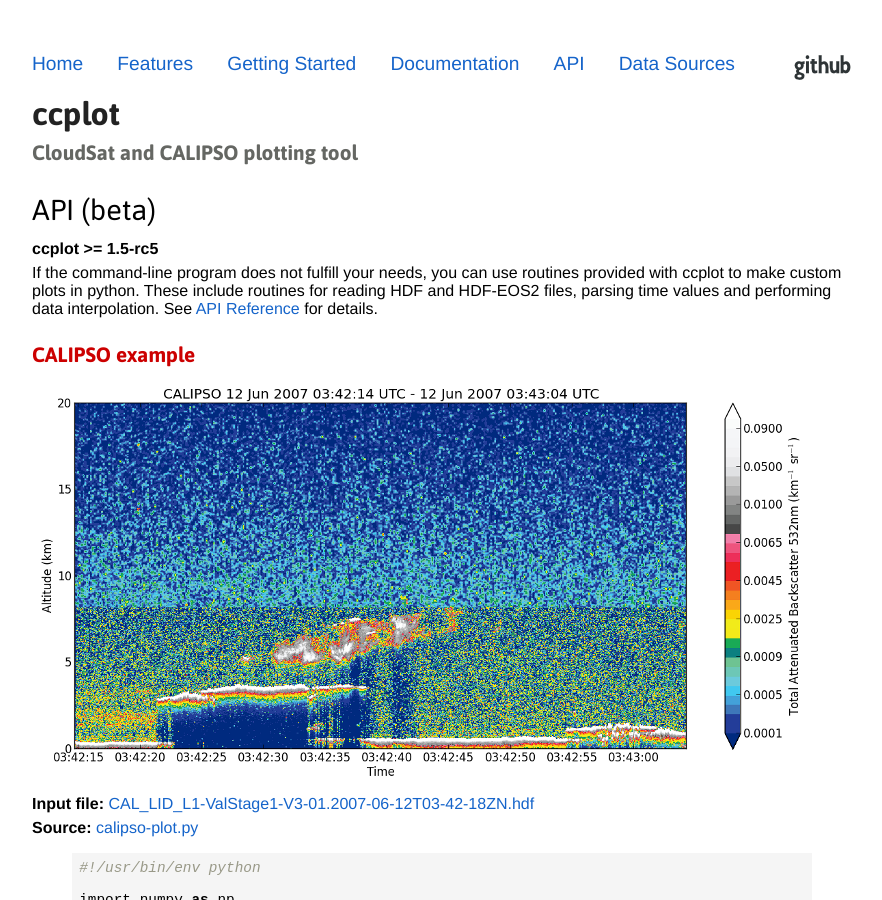
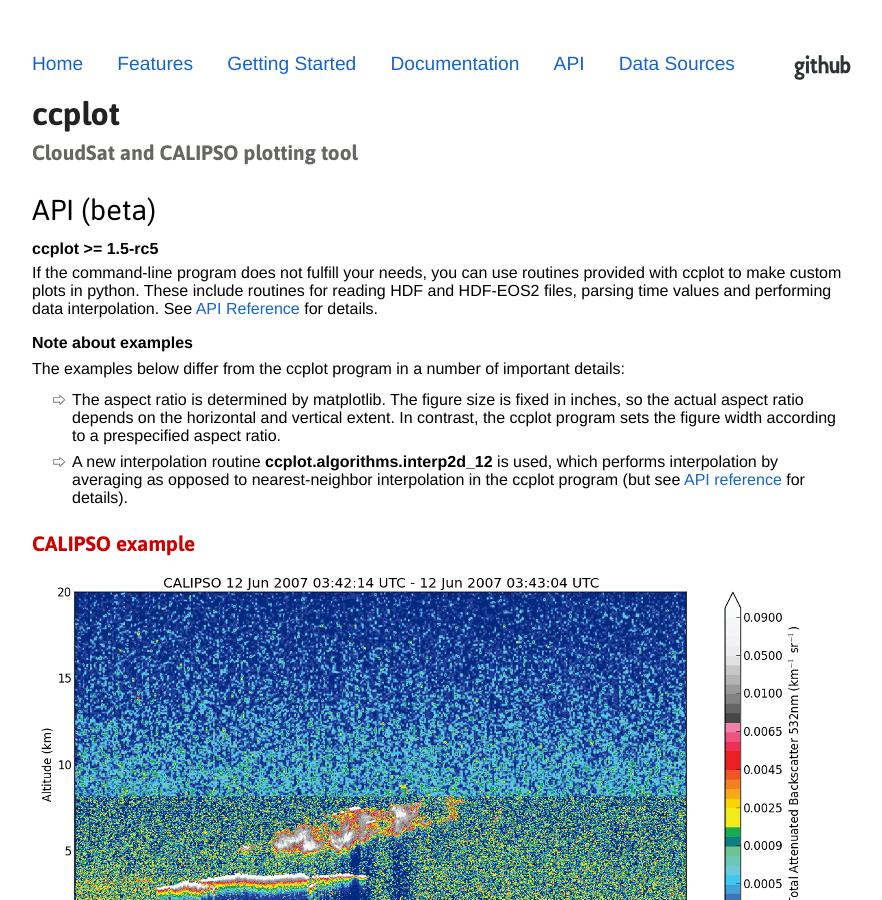
Before and after one commit to peterkuma/ccplot, a Jekyll site: the page built from api/index.md, in a window 1280 px wide and 900 px high. Shown: the whole window, without its empty margins (198-1080 px from the left). Built offline with Jekyll 4.4.1, drawn with Linux system fonts in a browser that asks for light colours.

Commit message:
API: Add note about examples

```diff
--- a/api/index.md
+++ b/api/index.md
@@ -12,6 +12,21 @@ you can use routines
 provided with ccplot to make custom plots in python. These include routines
 for reading HDF and HDF-EOS2 files, parsing time values and performing
 data interpolation. See [API Reference](reference/) for details.
+
+### Note about examples
+
+The examples below differ from the ccplot program in a number of important
+details:
+
+* The aspect ratio is determined by matplotlib. The figure size is fixed
+in inches, so the actual aspect ratio depends on the horizontal and
+vertical extent. In contrast, the ccplot program sets the figure width
+according to a prespecified aspect ratio.
+
+* A new interpolation routine **ccplot.algorithms.interp2d_12** is used,
+which performs interpolation by averaging
+as opposed to nearest-neighbor interpolation in the ccplot program
+(but see [API reference](reference/) for details).
 
 CALIPSO example
 ---------------
```
